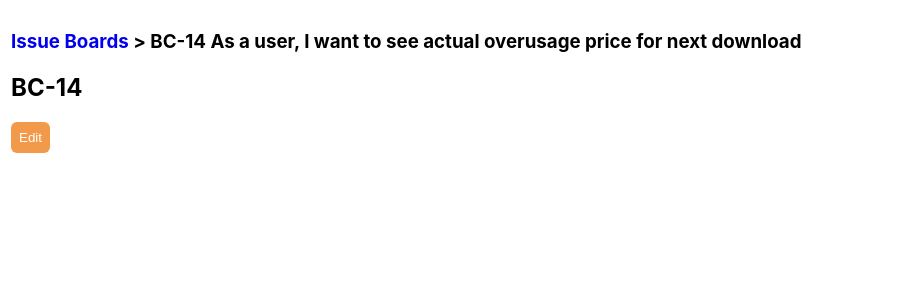
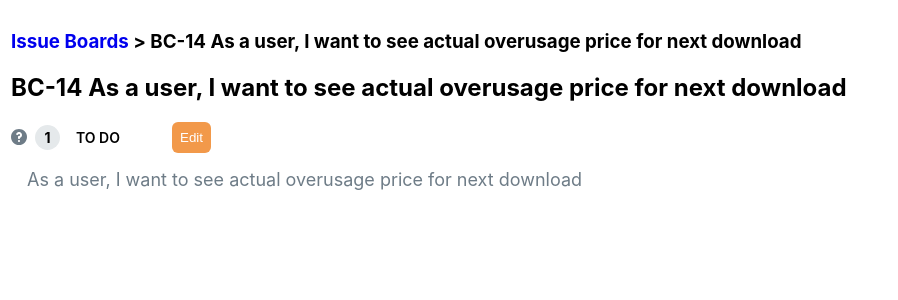
Before and after one commit to ViktorBachmanov/PL-Issue_Boards, a React (Create React App) app: page /BC-14 in a window 1280 px wide. Shown: the top 300 px of the page, without its empty margins (0-898 px from the left). Built offline with nearby package versions, Linux system fonts and the light colour scheme.

Commit message:
Description page done

```diff
--- a/src/App.css
+++ b/src/App.css
@@ -2,6 +2,9 @@
   padding: 11px;
 }
 
+h2 {
+  font-size: 24px;
+}
 
 a {
   text-decoration-line: none;
@@ -118,3 +121,26 @@
 .story-points-pic_theme-1 {
   margin-left: 0.5rem;
 }
+
+
+.description-bar {
+  display: flex;
+  align-items: center;
+  width: 200px;
+}
+
+.description-bar__button {
+  margin-left: auto;
+}
+
+.description-bar__status {
+  margin-left: 1rem;
+  font-size: 14px;
+  font-weight: 600;
+}
+
+.description-text {
+  font-size: 18px;
+  color: #6E7C87;
+  padding: 1rem;
+}
--- a/src/features/todos/description.js
+++ b/src/features/todos/description.js
@@ -4,6 +4,7 @@
 //import { useLocation } from 'react-router-dom';
 import { useSelector } from 'react-redux'
 import { getTodoById } from './utils'
+import PriorityPic from './priorityPic'
 
 
 export default function Description() {
@@ -12,8 +13,16 @@
 
     let readView = (
         <Fragment>
-            <h2>{todoId}</h2>
-            <button className="button button_orange" onClick={handleEdit}>Edit</button>
+            <h2>{todoId} {todo.title}</h2>
+            <div className="description-bar">
+                <PriorityPic level={todo.priority} />
+                <div className="story-points-pic story-points-pic_theme-1">{todo.storyPoints}</div>
+                <div className="description-bar__status">{todo.status}</div>
+
+                <button className="button button_orange description-bar__button"
+                        onClick={handleEdit}>Edit</button>
+            </div>
+            <div className="description-text">{todo.description}</div>
         </Fragment>
     );
 
```
